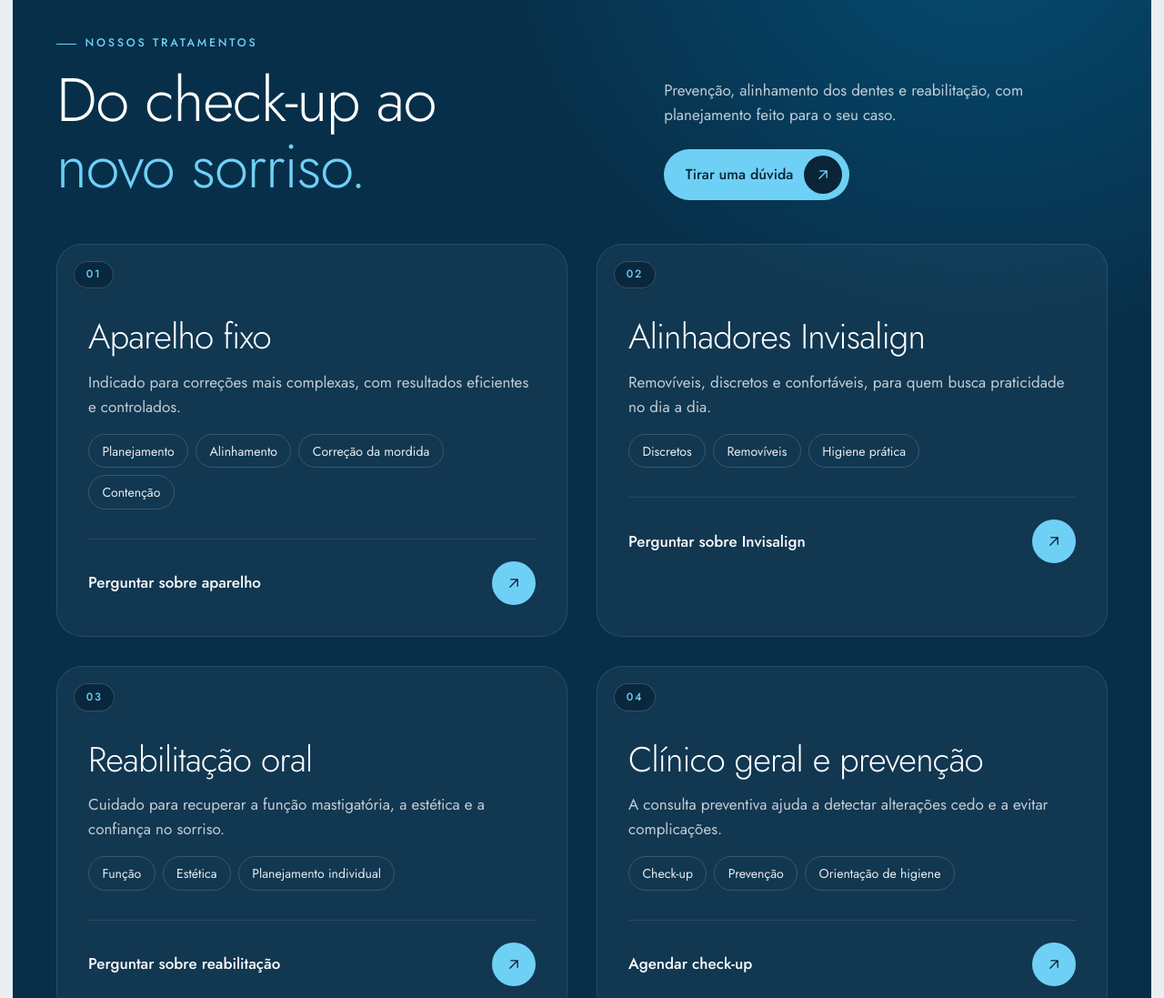
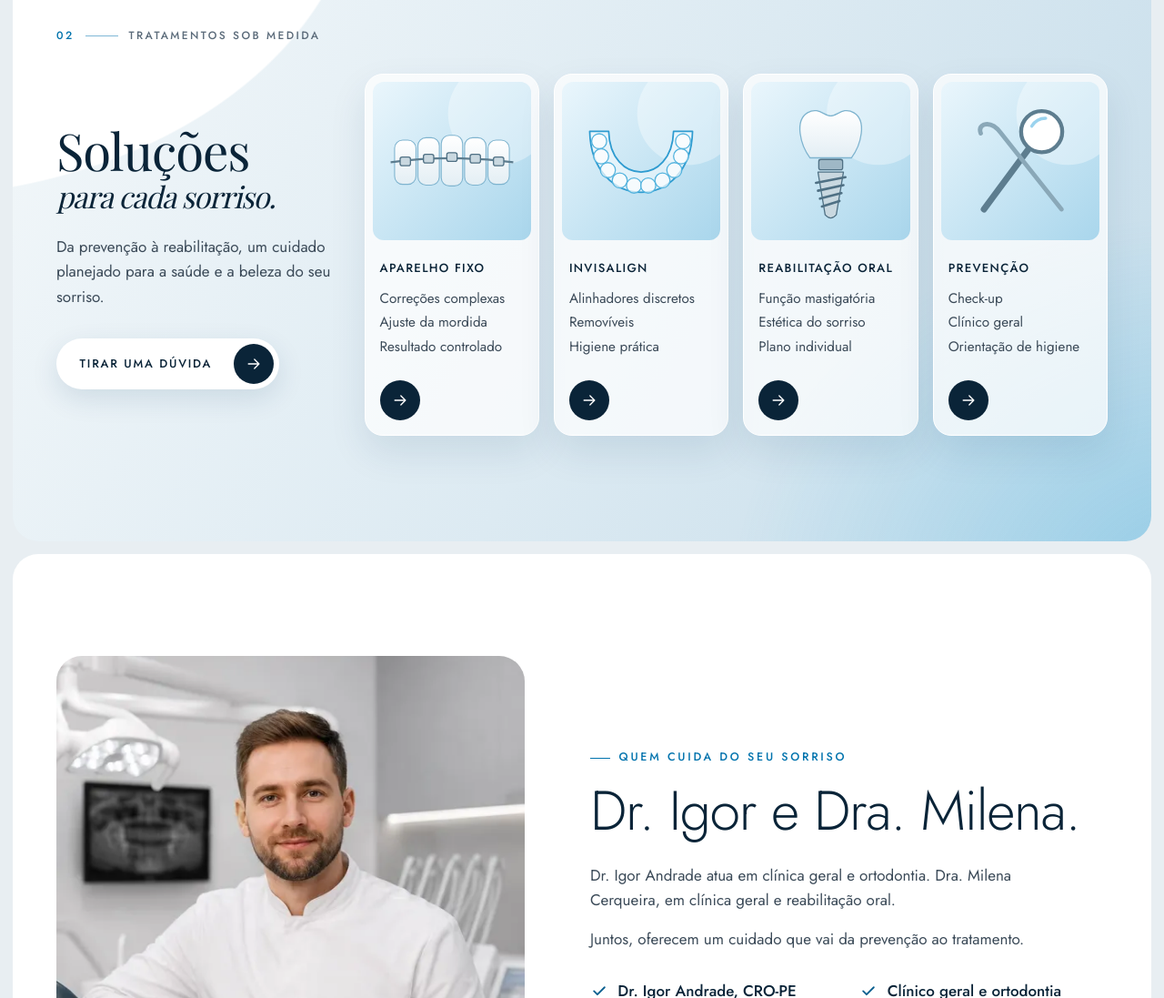
Before and after one commit to marioflaviosantos-cmd/doctorsmile, a plain HTML site: page index.html in a window 1280 px wide. Shown: the part 1560-2657 px from the top of the page at 91% size. Drawn offline with nearby package versions, Linux system fonts and the light colour scheme; a web font is replaced by a local one.

Commit message:
Redesenha a secao de tratamentos
- Fundo claro, titulo com serifa e quatro cards lado a lado
- Carrossel com setas em telas menores
- Ilustracoes provisorias ate chegarem as fotos
- Remove estilos e script do comparador antigo

Co-Authored-By: Claude Sonnet 5.5 <noreply@anthropic.com>

```diff
--- a/index.html
+++ b/index.html
@@ -15,6 +15,8 @@
 <link rel="apple-touch-icon" href="/apple-touch-icon.png?v=3">
 <link rel="preload" href="/fonts/jost-latin.woff2" as="font" type="font/woff2" crossorigin>
 <link rel="preload" as="image" href="/img/hero-im-1080.webp" imagesrcset="/img/hero-im-640.webp 640w, /img/hero-im-1080.webp 1080w" imagesizes="(min-width:960px) 600px, 92vw" fetchpriority="high">
+<link rel="preconnect" href="https://fonts.gstatic.com" crossorigin>
+<link rel="stylesheet" href="https://fonts.googleapis.com/css2?family=Playfair+Display:ital,wght@0,400;1,400&display=swap">
 <style>
 @font-face{font-family:"Jost";font-style:normal;font-weight:300 500;font-display:swap;src:url(/fonts/jost-latin.woff2) format("woff2");unicode-range:U+0000-00FF,U+0131,U+0152-0153,U+02BB-02BC,U+02C6,U+02DA,U+02DC,U+0304,U+0308,U+0329,U+2000-206F,U+20AC,U+2122,U+2191,U+2193,U+2212,U+2215,U+FEFF,U+FFFD}
 :root{
@@ -126,41 +128,39 @@ p{margin:0}
 .numero span{display:block;margin-top:.6rem;font-size:.95rem;color:var(--suave);line-height:1.4}
 
 /* tratamentos */
-.tratamentos{background:radial-gradient(60% 50% at 85% 0%,rgba(0,150,214,.28),transparent 70%),var(--marinho-fundo);color:#fff}
-.tratamentos .sobrelinha{color:var(--ouro)}
-.trat-cabeca{display:grid;gap:var(--e3);margin-bottom:var(--e5)}
-.trat-cabeca h2{color:#fff;font-size:clamp(2.4rem,6.5vw,4.2rem)}
-.trat-cabeca h2 em{font-style:normal;color:var(--ouro);display:block}
-.trat-cabeca p{max-width:30rem;color:rgba(255,255,255,.75)}
-.trat-lado{display:grid;gap:var(--e3);justify-items:start}
-.trat-grade{display:grid;gap:var(--e3)}
-.trat-card{position:relative;display:flex;flex-direction:column;padding:10px;border-radius:var(--r3);background:rgba(255,255,255,.045);border:1px solid rgba(255,255,255,.1);transition:border-color .25s,background-color .25s}
-.trat-card:hover{border-color:rgba(111,208,246,.5);background:rgba(255,255,255,.07)}
-.trat-midia{position:relative;aspect-ratio:3/2;border-radius:var(--r2);overflow:hidden;background:#0B0B0D}
-.trat-midia img{width:100%;height:100%;object-fit:cover;transition:transform .6s ease}
-.trat-card:hover .trat-midia img{transform:scale(1.04)}
-.trat-num{position:absolute;top:14px;left:14px;padding:.3rem .8rem;border-radius:999px;background:rgba(5,31,50,.6);-webkit-backdrop-filter:blur(8px);backdrop-filter:blur(8px);border:1px solid rgba(255,255,255,.18);font-size:.75rem;font-weight:500;letter-spacing:.14em;color:var(--ouro)}
-.compara{--pos:50%;position:absolute;inset:0;overflow:hidden;touch-action:pan-y;user-select:none}
-.c-camada{position:absolute;inset:0;overflow:hidden}
-.c-camada img{width:100%;height:100%;object-fit:cover}
-.c-antes{clip-path:inset(0 calc(100% - var(--pos)) 0 0)}
-.c-linha{position:absolute;top:0;bottom:0;left:var(--pos);width:2px;margin-left:-1px;background:#fff;pointer-events:none;box-shadow:0 0 12px rgba(0,0,0,.25)}
-.c-pega{position:absolute;top:50%;left:50%;display:grid;place-items:center;width:46px;height:46px;margin:-23px 0 0 -23px;border-radius:50%;background:#fff;color:var(--tinta);box-shadow:0 6px 18px rgba(3,20,34,.3)}
-.c-pega .ico{width:22px;height:22px;stroke-width:2}
-.c-tag{position:absolute;bottom:14px;padding:.3rem .8rem;border-radius:999px;background:rgba(5,31,50,.7);-webkit-backdrop-filter:blur(8px);backdrop-filter:blur(8px);font-size:.75rem;font-weight:500;color:#fff;pointer-events:none}
-.c-tag-a{left:14px}.c-tag-d{right:14px}
-.compara input{position:absolute;inset:0;width:100%;height:100%;margin:0;opacity:0;cursor:ew-resize;-webkit-appearance:none;appearance:none}
-.compara:has(input:focus-visible) .c-pega{outline:2px solid var(--ouro);outline-offset:3px}
-.trat-caso{font-size:.8rem;color:rgba(255,255,255,.55)}
-.trat-ilus{position:absolute;right:12px;bottom:10px;font-size:.68rem;color:rgba(6,34,54,.7)}
-.trat-corpo{display:flex;flex-direction:column;gap:var(--e2);padding:var(--e3) var(--e2) var(--e2)}
-.trat-corpo h3{color:#fff;font-size:clamp(1.8rem,4vw,2.4rem)}
-.trat-corpo p{color:rgba(255,255,255,.75)}
-.chips{list-style:none;margin:0;padding:0;display:flex;flex-wrap:wrap;gap:.5rem}
-.chips li{padding:.4rem .9rem;border-radius:999px;border:1px solid rgba(255,255,255,.16);font-size:.88rem;color:rgba(255,255,255,.9)}
-.trat-acao{display:flex;align-items:center;justify-content:space-between;gap:var(--e2);margin-top:var(--e2);padding-top:var(--e3);border-top:1px solid rgba(255,255,255,.1);color:#fff;text-decoration:none;font-weight:500}
-.trat-acao .seta{display:grid;place-items:center;width:48px;height:48px;border-radius:50%;background:var(--ouro);color:var(--tinta)}
-.trat-acao .btn-roll{flex:1}
+.tratamentos{--serifa:"Playfair Display",Constantia,Georgia,serif;color:var(--texto);background:radial-gradient(90% 120% at -10% -10%,#fff 0 45%,transparent 45.2%),radial-gradient(60% 90% at 105% 110%,rgba(18,163,223,.28),transparent 70%),linear-gradient(120deg,#F4F8FA 0%,#DCEAF2 55%,#C4DCEA 100%)}
+.sol-grade{display:grid;grid-template-columns:minmax(0,1fr);gap:var(--e4)}
+.sol-topo{display:flex;align-items:center;justify-content:space-between;gap:var(--e2)}
+.sol-olho{display:flex;align-items:center;gap:.75rem;font-size:.75rem;font-weight:500;letter-spacing:.2em;text-transform:uppercase;color:var(--suave)}
+.sol-olho b{display:flex;align-items:center;gap:.75rem;font-weight:500;color:var(--ouro-escuro)}
+.sol-olho b::after{content:"";width:36px;height:1px;background:currentColor;opacity:.5}
+.sol-setas{display:flex;gap:.5rem;flex:none}
+.sol-setas button{display:grid;place-items:center;width:44px;height:44px;border-radius:50%;border:1px solid rgba(10,36,56,.18);background:rgba(255,255,255,.6);color:var(--tinta);cursor:pointer;transition:background-color .2s,color .2s}
+.sol-setas button:hover{background:var(--tinta);color:#fff}
+.sol-texto h2{font-family:var(--serifa);font-weight:400;font-size:clamp(3rem,6vw,4.6rem);line-height:.98}
+.sol-texto h2 em{display:block;margin-top:.15em;font-size:.58em;line-height:1.15}
+.sol-texto p{max-width:24rem;margin:var(--e3) 0 var(--e4)}
+.sol-botao{display:inline-flex;align-items:center;gap:var(--e3);min-height:56px;padding:6px 6px 6px 1.6rem;border-radius:999px;background:#fff;color:var(--tinta);font-size:.8rem;font-weight:500;letter-spacing:.14em;text-transform:uppercase;text-decoration:none;box-shadow:0 10px 30px rgba(10,60,95,.12)}
+.sol-botao span,.sol-seta{display:grid;place-items:center;flex:none;border-radius:50%;background:var(--tinta);color:#fff;transition:background-color .2s}
+.sol-botao span{width:44px;height:44px}
+.sol-botao:hover span,.sol-seta:hover{background:var(--ouro-escuro)}
+.sol-trilho{display:grid;grid-auto-flow:column;grid-auto-columns:78%;gap:var(--e2);overflow-x:auto;scroll-snap-type:x mandatory;scrollbar-width:none;padding-bottom:4px}
+.sol-trilho::-webkit-scrollbar{display:none}
+.sol-card{scroll-snap-align:start;display:flex;flex-direction:column;align-items:flex-start;padding:8px 8px var(--e2);border-radius:var(--r2);background:rgba(255,255,255,.72);border:1px solid #fff;box-shadow:0 18px 40px rgba(10,60,95,.1);transition:transform .25s}
+.sol-card:hover{transform:translateY(-4px)}
+.sol-img{width:100%;aspect-ratio:1;object-fit:cover;border-radius:var(--r1)}
+.sol-card h3{margin:var(--e3) var(--e1) .75rem;font-size:.82rem;font-weight:500;letter-spacing:.1em;text-transform:uppercase}
+.sol-card ul{list-style:none;margin:0 var(--e1) var(--e3);padding:0;font-size:.95rem;line-height:1.75}
+.sol-seta{width:44px;height:44px;margin:auto var(--e1) 0}
+@media (min-width:640px){.sol-trilho{grid-auto-columns:calc((100% - var(--e2))/2.2)}}
+@media (min-width:1100px){
+  .sol-grade{grid-template-columns:minmax(0,3fr) minmax(0,8fr);column-gap:var(--e4)}
+  .sol-topo{grid-column:1/-1}
+  .sol-setas{display:none}
+  .sol-texto{align-self:center}
+  .sol-texto h2{font-size:clamp(3rem,4.4vw,4.4rem)}
+  .sol-trilho{grid-auto-flow:row;grid-template-columns:repeat(4,minmax(0,1fr));overflow:visible;align-self:stretch}
+}
 
 /* doutor */
 .dr-grade{display:grid;gap:var(--e5);align-items:center}
@@ -283,9 +283,6 @@ p{margin:0}
   .miolo{max-width:calc(var(--larg) + 2*var(--e5));padding:0 var(--e5)}
   .secao{padding:var(--e7) 0}
   .sobre-topo{grid-template-columns:1fr 1.2fr;align-items:end;gap:var(--e6)}
-  .trat-cabeca{grid-template-columns:1.1fr .9fr;align-items:end;gap:var(--e6)}
-  .trat-grade{grid-template-columns:1fr 1fr;gap:var(--e4)}
-  .trat-corpo{padding:var(--e4) var(--e3) var(--e3)}
   .depo-cabeca{grid-template-columns:1fr auto;align-items:end}
   .cartao{flex-basis:calc(33.333% - .7rem)}
   .agendar-grade{grid-template-columns:1fr 1fr;gap:var(--e6);align-items:start}
@@ -299,8 +296,6 @@ p{margin:0}
   *,*::before,*::after{transition:none!important;animation:none!important}
   .com-js [data-revela]{opacity:1;transform:none}
 }
-.trat-card .trat-corpo{flex:1}
-.trat-card .trat-num{position:static;align-self:flex-start;margin:8px 8px 0}
 .avaliacao-lado{display:grid;gap:var(--e3);justify-items:start;margin-top:var(--e4)}
 .avaliacao-lado p{max-width:32rem;color:rgba(255,255,255,.82)}
 </style>
@@ -365,54 +360,44 @@ p{margin:0}
 </section>
 
 <section class="secao tratamentos folha" id="tratamentos" aria-labelledby="t-trat">
-  <div class="miolo">
-    <div class="trat-cabeca" data-revela>
-      <div>
-        <span class="sobrelinha">Nossos tratamentos</span>
-        <h2 id="t-trat" style="margin-top:1rem">Do check-up ao <em>novo sorriso.</em></h2>
-      </div>
-      <div class="trat-lado">
-        <p>Prevenção, alinhamento dos dentes e reabilitação, com planejamento feito para o seu caso.</p>
-        <a class="btn btn-ouro" href="https://wa.me/5587981393968"><span class="btn-roll"><span>Tirar uma dúvida</span><span aria-hidden="true">Tirar uma dúvida</span></span> <span class="seta" aria-hidden="true"><svg class="ico" viewBox="0 0 24 24"><path d="M7 17 17 7M8 7h9v9"/></svg><svg class="ico" viewBox="0 0 24 24"><path d="M7 17 17 7M8 7h9v9"/></svg></span></a>
+  <div class="miolo sol-grade" data-carrossel>
+    <div class="sol-topo">
+      <span class="sol-olho"><b>02</b> Tratamentos sob medida</span>
+      <div class="sol-setas">
+        <button type="button" data-dir="-1" aria-label="Tratamento anterior"><svg class="ico" viewBox="0 0 24 24"><path d="M19 12H5M11 6l-6 6 6 6"/></svg></button>
+        <button type="button" data-dir="1" aria-label="Próximo tratamento"><svg class="ico" viewBox="0 0 24 24"><path d="M5 12h14M13 6l6 6-6 6"/></svg></button>
       </div>
     </div>
-    <div class="trat-grade">
-      <article class="trat-card" data-revela>
-        <span class="trat-num">01</span>
-        <div class="trat-corpo">
+    <div class="sol-texto" data-revela>
+      <h2 id="t-trat">Soluções <em>para cada sorriso.</em></h2>
+      <p>Da prevenção à reabilitação, um cuidado planejado para a saúde e a beleza do seu sorriso.</p>
+      <a class="sol-botao" href="https://wa.me/5587981393968">Tirar uma dúvida <span aria-hidden="true"><svg class="ico" viewBox="0 0 24 24"><path d="M5 12h14M13 6l6 6-6 6"/></svg></span></a>
+    </div>
+    <div class="sol-trilho" data-trilho data-revela>
+        <article class="sol-card">
+          <img class="sol-img" src="/img/trat-aparelho.svg" alt="" width="400" height="400" loading="lazy" decoding="async">
           <h3>Aparelho fixo</h3>
-          <p>Indicado para correções mais complexas, com resultados eficientes e controlados.</p>
-          <ul class="chips"><li>Planejamento</li><li>Alinhamento</li><li>Correção da mordida</li><li>Contenção</li></ul>
-          <a class="trat-acao" href="https://wa.me/5587981393968"><span class="btn-roll"><span>Perguntar sobre aparelho</span><span aria-hidden="true">Perguntar sobre aparelho</span></span> <span class="seta" aria-hidden="true"><svg class="ico" viewBox="0 0 24 24"><path d="M7 17 17 7M8 7h9v9"/></svg><svg class="ico" viewBox="0 0 24 24"><path d="M7 17 17 7M8 7h9v9"/></svg></span></a>
-        </div>
-      </article>
-      <article class="trat-card" data-revela>
-        <span class="trat-num">02</span>
-        <div class="trat-corpo">
-          <h3>Alinhadores Invisalign</h3>
-          <p>Removíveis, discretos e confortáveis, para quem busca praticidade no dia a dia.</p>
-          <ul class="chips"><li>Discretos</li><li>Removíveis</li><li>Higiene prática</li></ul>
-          <a class="trat-acao" href="https://wa.me/5587981393968"><span class="btn-roll"><span>Perguntar sobre Invisalign</span><span aria-hidden="true">Perguntar sobre Invisalign</span></span> <span class="seta" aria-hidden="true"><svg class="ico" viewBox="0 0 24 24"><path d="M7 17 17 7M8 7h9v9"/></svg><svg class="ico" viewBox="0 0 24 24"><path d="M7 17 17 7M8 7h9v9"/></svg></span></a>
-        </div>
-      </article>
-      <article class="trat-card" data-revela>
-        <span class="trat-num">03</span>
-        <div class="trat-corpo">
+          <ul><li>Correções complexas</li><li>Ajuste da mordida</li><li>Resultado controlado</li></ul>
+          <a class="sol-seta" href="https://wa.me/5587981393968" aria-label="Perguntar sobre aparelho fixo"><svg class="ico" viewBox="0 0 24 24"><path d="M5 12h14M13 6l6 6-6 6"/></svg></a>
+        </article>
+        <article class="sol-card">
+          <img class="sol-img" src="/img/trat-invisalign.svg" alt="" width="400" height="400" loading="lazy" decoding="async">
+          <h3>Invisalign</h3>
+          <ul><li>Alinhadores discretos</li><li>Removíveis</li><li>Higiene prática</li></ul>
+          <a class="sol-seta" href="https://wa.me/5587981393968" aria-label="Perguntar sobre Invisalign"><svg class="ico" viewBox="0 0 24 24"><path d="M5 12h14M13 6l6 6-6 6"/></svg></a>
+        </article>
+        <article class="sol-card">
+          <img class="sol-img" src="/img/trat-reabilitacao.svg" alt="" width="400" height="400" loading="lazy" decoding="async">
           <h3>Reabilitação oral</h3>
-          <p>Cuidado para recuperar a função mastigatória, a estética e a confiança no sorriso.</p>
-          <ul class="chips"><li>Função</li><li>Estética</li><li>Planejamento individual</li></ul>
-          <a class="trat-acao" href="https://wa.me/5587981393968"><span class="btn-roll"><span>Perguntar sobre reabilitação</span><span aria-hidden="true">Perguntar sobre reabilitação</span></span> <span class="seta" aria-hidden="true"><svg class="ico" viewBox="0 0 24 24"><path d="M7 17 17 7M8 7h9v9"/></svg><svg class="ico" viewBox="0 0 24 24"><path d="M7 17 17 7M8 7h9v9"/></svg></span></a>
-        </div>
-      </article>
-      <article class="trat-card" data-revela>
-        <span class="trat-num">04</span>
-        <div class="trat-corpo">
-          <h3>Clínico geral e prevenção</h3>
-          <p>A consulta preventiva ajuda a detectar alterações cedo e a evitar complicações.</p>
-          <ul class="chips"><li>Check-up</li><li>Prevenção</li><li>Orientação de higiene</li></ul>
-          <a class="trat-acao" href="https://wa.me/5587981393968"><span class="btn-roll"><span>Agendar check-up</span><span aria-hidden="true">Agendar check-up</span></span> <span class="seta" aria-hidden="true"><svg class="ico" viewBox="0 0 24 24"><path d="M7 17 17 7M8 7h9v9"/></svg><svg class="ico" viewBox="0 0 24 24"><path d="M7 17 17 7M8 7h9v9"/></svg></span></a>
-        </div>
-      </article>
+          <ul><li>Função mastigatória</li><li>Estética do sorriso</li><li>Plano individual</li></ul>
+          <a class="sol-seta" href="https://wa.me/5587981393968" aria-label="Perguntar sobre reabilitação oral"><svg class="ico" viewBox="0 0 24 24"><path d="M5 12h14M13 6l6 6-6 6"/></svg></a>
+        </article>
+        <article class="sol-card">
+          <img class="sol-img" src="/img/trat-prevencao.svg" alt="" width="400" height="400" loading="lazy" decoding="async">
+          <h3>Prevenção</h3>
+          <ul><li>Check-up</li><li>Clínico geral</li><li>Orientação de higiene</li></ul>
+          <a class="sol-seta" href="https://wa.me/5587981393968" aria-label="Agendar check-up"><svg class="ico" viewBox="0 0 24 24"><path d="M5 12h14M13 6l6 6-6 6"/></svg></a>
+        </article>
     </div>
   </div>
 </section>
@@ -519,7 +504,6 @@ mn.addEventListener('click',function(e){if(e.target.closest('a')){mn.removeAttri
 var rv=d.querySelectorAll('[data-revela]');
 if('IntersectionObserver' in window){var io=new IntersectionObserver(function(es){es.forEach(function(e){if(e.isIntersecting){e.target.classList.add('visto');io.unobserve(e.target)}})},{rootMargin:'0px 0px -8% 0px'});rv.forEach(function(el){io.observe(el)})}else{rv.forEach(function(el){el.classList.add('visto')})}
 d.querySelectorAll('[data-carrossel]').forEach(function(c){var t=c.querySelector('[data-trilho]');if(!t)return;c.querySelectorAll('[data-dir]').forEach(function(b){b.addEventListener('click',function(){var f=t.firstElementChild,p=f?f.getBoundingClientRect().width+parseFloat(getComputedStyle(t).columnGap||0):t.clientWidth;t.scrollBy({left:p*Number(b.getAttribute('data-dir')),behavior:'smooth'})})})});
-d.querySelectorAll('[data-compara]').forEach(function(c){var r=c.querySelector('input[type=range]');if(!r)return;var up=function(){c.style.setProperty('--pos',r.value+'%')};r.addEventListener('input',up);up()});
 d.querySelectorAll('form[data-whatsapp]').forEach(function(f){f.addEventListener('submit',function(e){e.preventDefault();var l=['Olá! Vim pelo site e gostaria de agendar uma avaliação.'];new FormData(f).forEach(function(v,k){if(String(v).trim())l.push(k+': '+v)});window.open(f.getAttribute('data-whatsapp')+'?text='+encodeURIComponent(l.join('\n')),'_blank','noopener')})});
 })();
 </script>
```
Also changed, not shown: img/trat-aparelho.svg (added), img/trat-invisalign.svg (added), img/trat-prevencao.svg (added), img/trat-reabilitacao.svg (added).
